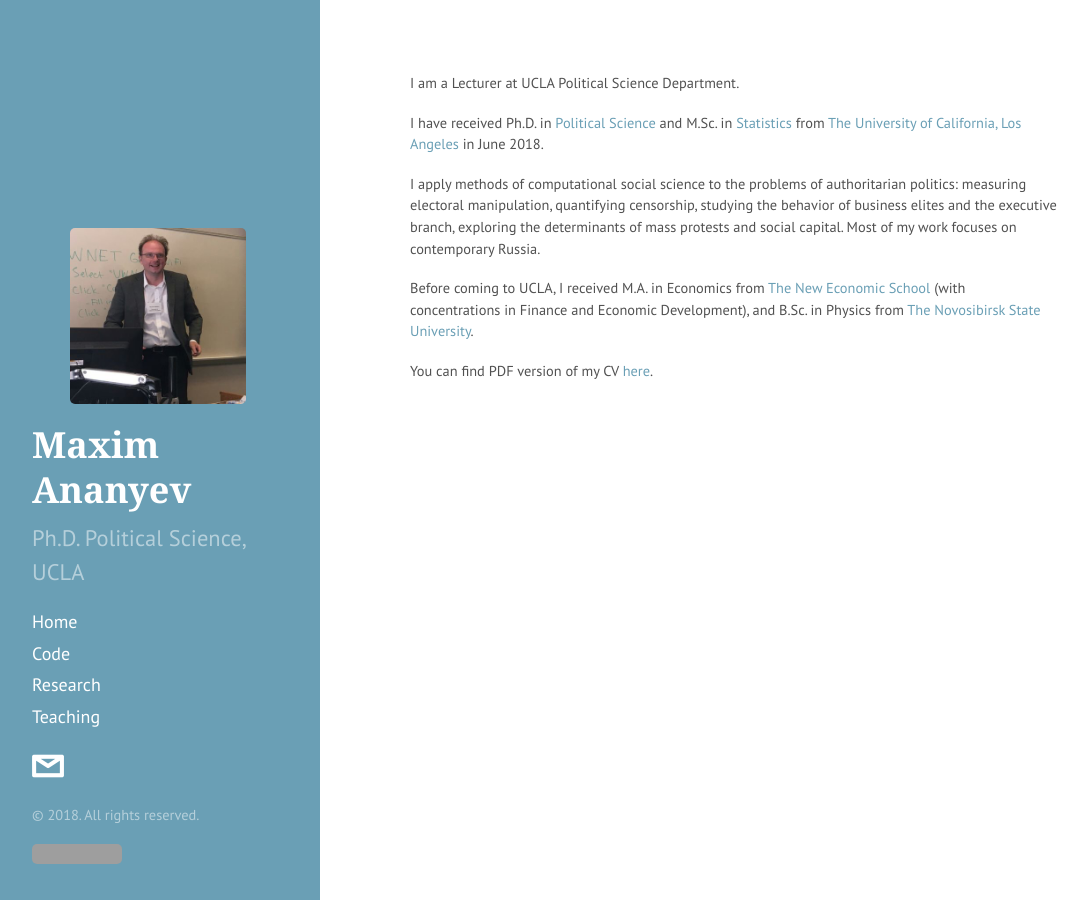
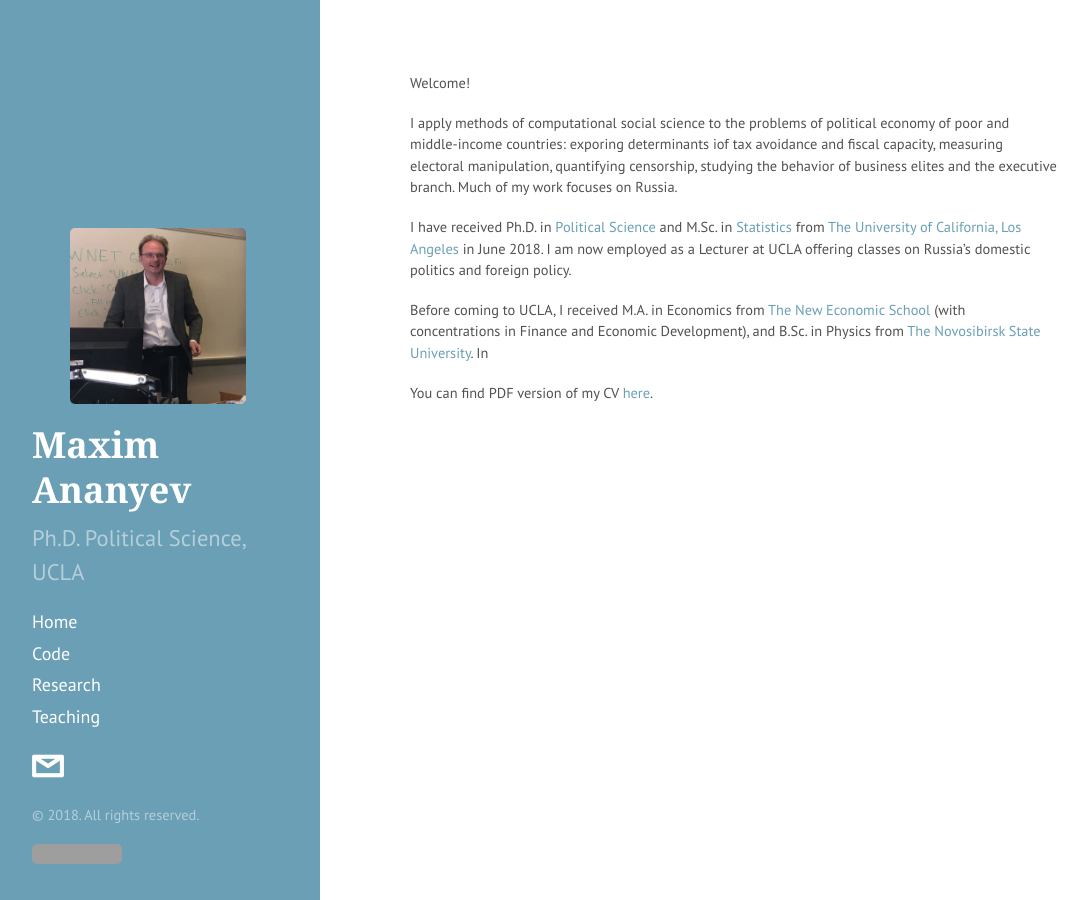
Before and after one commit to avtishin/avtishin.github.io, a Jekyll site: the page built from index.md, in a window 1280 px wide. Shown: the whole page, without its empty margins (4-1091 px from the left). Built offline with Jekyll 4.4.1, drawn with Linux system fonts in a browser that asks for light colours; Markdown is read by kramdown in place of the engine named in the settings; comment, search, counter and statistics services are not loaded; grey boxes are pictures that could not be loaded.

Commit message:
new index and CV

```diff
--- a/index.md
+++ b/index.md
@@ -3,12 +3,12 @@ layout: main
 title: Home
 ---
 
-I am a Lecturer at UCLA Political Science Department.
+Welcome!
 
-I have received Ph.D. in [Political Science](http://polisci.ucla.edu/) and M.Sc. in [Statistics](http://statistics.ucla.edu/) from [The University of California, Los Angeles](http://www.ucla.edu/) in June 2018.
+I apply methods of computational social science to the problems of political economy of poor and middle-income countries: exporing determinants iof tax avoidance and fiscal capacity, measuring electoral manipulation, quantifying censorship, studying the behavior of business elites and the executive branch. Much of my work focuses on Russia.
 
-I apply methods of computational social science to the problems of authoritarian politics: measuring electoral manipulation, quantifying censorship, studying the behavior of business elites and the executive branch, exploring the determinants of mass protests and social capital. Most of my work focuses on contemporary Russia.
+I have received Ph.D. in [Political Science](http://polisci.ucla.edu/) and M.Sc. in [Statistics](http://statistics.ucla.edu/) from [The University of California, Los Angeles](http://www.ucla.edu/) in June 2018.  I am now employed as a Lecturer at UCLA offering classes on Russia's domestic politics and foreign policy.
 
-Before coming to UCLA, I received M.A. in Economics from [The New Economic School](https://www.nes.ru/en/home/?lang=en) (with concentrations in Finance and Economic Development), and B.Sc. in Physics from [The Novosibirsk State University](https://english.nsu.ru/).
+Before coming to UCLA, I received M.A. in Economics from [The New Economic School](https://www.nes.ru/en/home/?lang=en) (with concentrations in Finance and Economic Development), and B.Sc. in Physics from [The Novosibirsk State University](https://english.nsu.ru/). In
 
 You can find PDF version of my CV [here](assets/ananyevcv.pdf).
```
Also changed, not shown: 1 other file.
